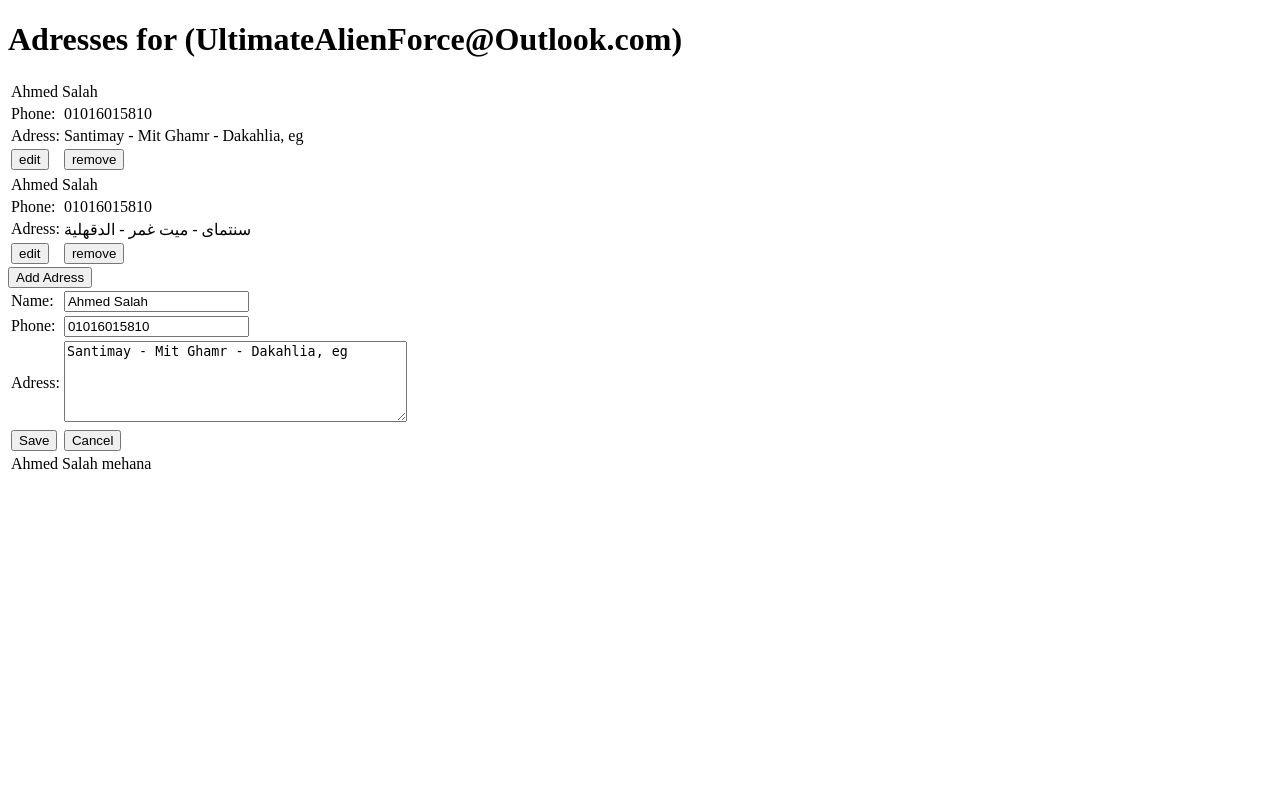
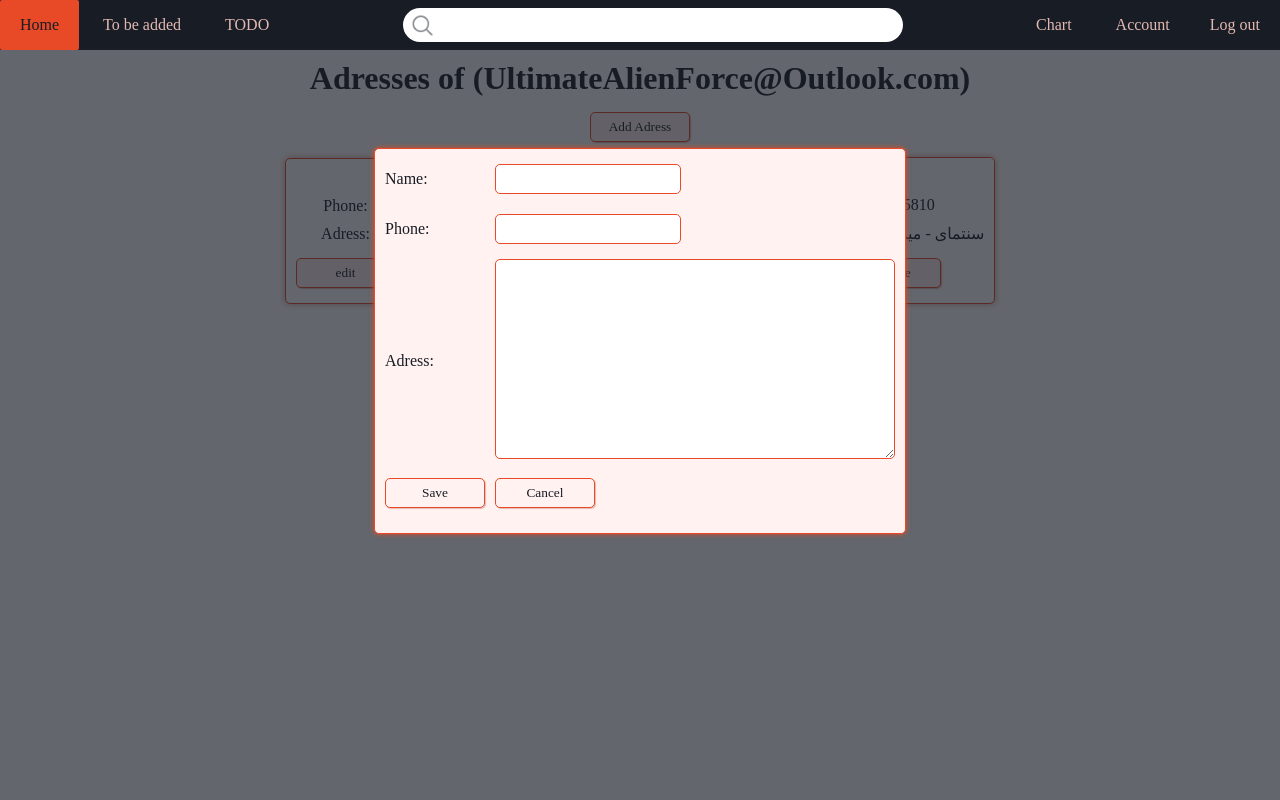
Before and after one commit to Ultiminator/shop, a PHP site: page /Accounts/Adresses/index.php in a window 1280 px wide, after a click on "Add Adress". Run offline with PHP 8.4, Linux system fonts and the light colour scheme; a user stored in the database is signed in; data comes from the database, SQL or seed files in the repository; some web fonts are replaced.

Commit message:
stylized the pages of account management as well as the checkout and congratulation page

```diff
--- a/Accounts/Adresses/index.php
+++ b/Accounts/Adresses/index.php
@@ -29,10 +29,25 @@ if (mysqli_num_rows($result) > 0){
     <meta charset="UTF-8">
     <meta name="viewport" content="width=device-width, initial-scale=1.0">
     <title>Adresses</title>
+    <link rel="stylesheet" href="../../Styles/Main.css">
+    <link rel="stylesheet" href="../../Styles/tables.css">
+    <link rel="stylesheet" href="../../Styles/headTail.css">
+    <link rel="stylesheet" href="../../Styles/Structures.css">
+    <link rel="stylesheet" href="../../Styles/fullscrenBox.css">
+    <script src="../../Scripts.js"></script>
     <script src="script.js"></script>
 </head>
 <body>
-    <h1><?php echo "Adresses for (" . $_SESSION['userEmail'] . ")"?></h1>
+    <!-- menu bar here -->
+    <?php
+    $location = "../../";
+    include "$location/head.php";
+    ?>
+    <h1><?php echo "Adresses of (" . $_SESSION['userEmail'] . ")"?></h1>
+    <div class="centering">
+        <button onclick="editAdress('000','','','')">Add Adress</button>
+    </div>
+    <div id="adressesContainer">
         <?php
         if (isset($adresses)){
             foreach ($adresses as $adress){
@@ -61,8 +76,8 @@ if (mysqli_num_rows($result) > 0){
             echo "<p>No adresses added</p>";
         }
         ?>
-    <button onclick="editAdress('000','','','')">Add Adress</button>
-    <div class="editAdress" id="editAdress" hidden>
+    </div>
+    <div class="fullscren" id="editAdress" hidden>
         <table>
             <tr>
                 <td>Name: </td>
@@ -92,7 +107,7 @@ if (mysqli_num_rows($result) > 0){
             </tr>
             <tr>
                 <td colspan="2">
-                    <span id="result">Ahmed Salah mehana</span>
+                    <span id="result"></span>
                 </td>
             </tr>
         </table>
--- a/Accounts/login/index.php
+++ b/Accounts/login/index.php
@@ -4,6 +4,12 @@
         <meta charset="UTF-8">
         <meta name="viewport" content="width=device-width, initial-scale=1.0">
         <title>Log in</title>
+        <link rel="stylesheet" href="../../Styles/Main.css">
+        <link rel="stylesheet" href="../../Styles/tables.css">
+        <link rel="stylesheet" href="../../Styles/headTail.css">
+        <link rel="stylesheet" href="../../Styles/Structures.css">
+        <link rel="stylesheet" href="../../Styles/fullscrenBox.css">
+        <script src="../../Scripts.js"></script>
         <script src="script.js"></script>
     </head>
 <body>
--- a/Styles/Main.css
+++ b/Styles/Main.css
@@ -26,6 +26,15 @@
 
 input[type=text], input[type=number], input[type=password], option {
     min-width: 100px;
+    height: 30px;
+    padding: 0 10px;
+    border: 1px #E84A27 solid;
+    border-radius: 5px;
+    font-family: "noto bold";
+    margin: 5px 0px;
+}
+input[type=email] {
+    min-width: 250px;
     height: 30px;
     padding: 0 10px;
     border: 1px #E84A27 solid;
@@ -80,7 +89,7 @@ table {
 td {
     padding: 5px;
 }
-td[colspan="2"] {
+td[colspan="2"], td[colspan="3"] {
     text-align: center;
 }
 th {
@@ -122,6 +131,7 @@ label {
 }
 
 h1, h2 {
+    margin: 10px auto;
     text-align: center;
     font-family: "noto bold";
 }
--- a/Styles/Structures.css
+++ b/Styles/Structures.css
@@ -69,3 +69,8 @@ div#itemInfo *{
     margin: 20px auto;
     text-align: left;
 }
+
+div#adressesContainer {
+    padding: 0px 15%;
+    text-align: center;
+}
--- /dev/null
+++ b/Styles/fullscrenBox.css
@@ -0,0 +1,13 @@
+div.fullscren {
+    position: absolute;
+    top: 0px;
+    left: 0px;
+    width: 100%;
+    height: 100%;
+    padding: 10%;
+    background-color: #171c25ab;
+}
+div.fullscren table {
+    background-color: #fff2f0;
+    box-shadow: 0px 0px 5px 0px #E84A27;
+}
--- a/Styles/tables.css
+++ b/Styles/tables.css
@@ -15,3 +15,9 @@
 .alternate td {
     padding: 5px 10px;
 }
+
+table.adress {
+    display: inline-block;
+    margin: 10px 10px;
+    align-content: center;
+}
--- a/items/100019/describe.txt
+++ /dev/null
@@ -1,3 +0,0 @@
-6 core 12 threads
-2.8ghz base clock
-4.2ghz turbo clock
```
Also changed, not shown: Accounts/Orders/index.php (+11 -1 lines), Accounts/Signup/Index.php (+6 -2 lines), Accounts/changeEmail/index.php (+6 -1 lines), Accounts/changePass/index.php (+6 -1 lines), Accounts/returns/index.php (+11 -1 lines), Accounts/returns/return.php (+8 -0 lines), checkout/congrats.php (+8 -0 lines), checkout/index.php (+10 -4 lines), items/100019/47.jpg (deleted), items/100019/49.jpg (deleted), 1 other file. Lines whose indentation alone changed are shown as unchanged.
